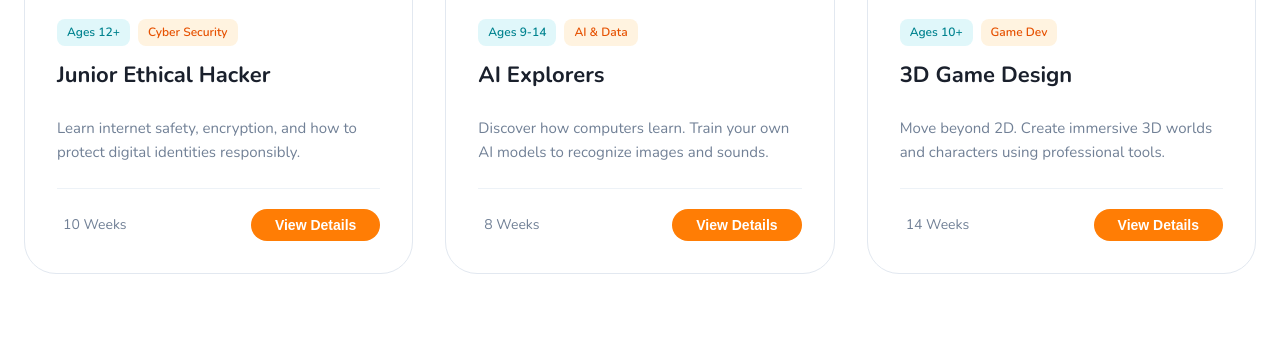
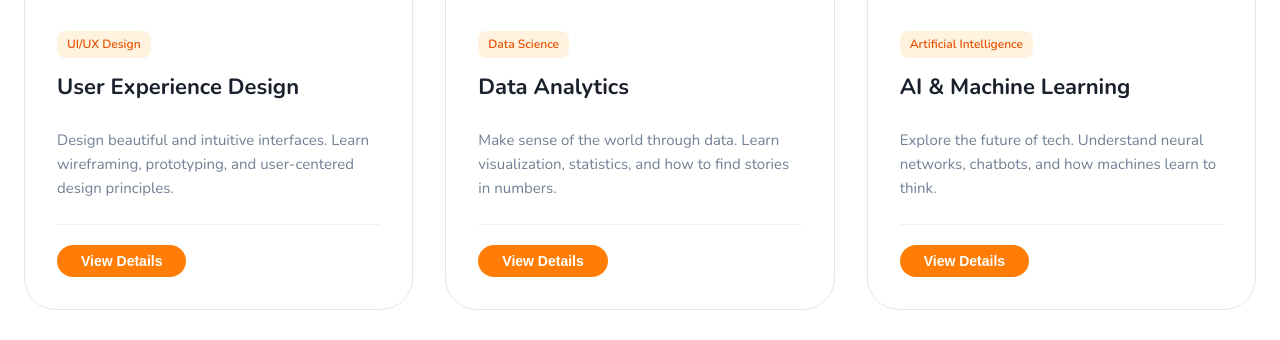
Before and after one commit to ezekielbroni15/child-in-tech, a PHP site: page /programs.html in a window 1280 px wide. Shown: the part 1212-1552 px from the top of the page. Run offline with PHP 8.4, Linux system fonts and the light colour scheme; some libraries are stand-ins or nearby versions; some web fonts are replaced.

Commit message:
program updates

```diff
--- a/assets/css/global.css
+++ b/assets/css/global.css
@@ -142,6 +142,11 @@ a {
   color: var(--primary);
 }
 
+.navbar .btn {
+  padding: 10px 24px;
+  font-size: 15px;
+}
+
 .logo-icon {
   width: 40px;
   height: 40px;
--- a/programs.html
+++ b/programs.html
@@ -74,57 +74,105 @@
 
     <main class="container">
       <!-- Filter Bar -->
-      <div class="filters-section" style="text-align: center">
+      <div
+        class="filters-section"
+        style="text-align: center; margin-bottom: 48px"
+      >
         <div class="filter-bar">
-          <button class="filter-btn active" data-media-type="banani-button">
-            All Programs
+          <button
+            class="filter-btn active"
+            data-filter="all"
+            data-media-type="banani-button"
+          >
+            All
           </button>
-          <button class="filter-btn" data-media-type="banani-button">
+          <button
+            class="filter-btn"
+            data-filter="coding"
+            data-media-type="banani-button"
+          >
             Coding
           </button>
-          <button class="filter-btn" data-media-type="banani-button">
+          <button
+            class="filter-btn"
+            data-filter="cybersecurity"
+            data-media-type="banani-button"
+          >
+            Cybersecurity
+          </button>
+          <button
+            class="filter-btn"
+            data-filter="gamedev"
+            data-media-type="banani-button"
+          >
+            Game Dev
+          </button>
+          <button
+            class="filter-btn"
+            data-filter="uiux"
+            data-media-type="banani-button"
+          >
+            UI/UX
+          </button>
+          <button
+            class="filter-btn"
+            data-filter="datascience"
+            data-media-type="banani-button"
+          >
+            Data Science
+          </button>
+          <button
+            class="filter-btn"
+            data-filter="ai"
+            data-media-type="banani-button"
+          >
+            AI
+          </button>
+          <button
+            class="filter-btn"
+            data-filter="robotics"
+            data-media-type="banani-button"
+          >
             Robotics
           </button>
-          <button class="filter-btn" data-media-type="banani-button">
-            AI &amp; Data
+          <button
+            class="filter-btn"
+            data-filter="stem"
+            data-media-type="banani-button"
+          >
+            STEM
           </button>
-          <button class="filter-btn" data-media-type="banani-button">
-            Camps
+          <button
+            class="filter-btn"
+            data-filter="digital"
+            data-media-type="banani-button"
+          >
+            Digital Skills
           </button>
         </div>
       </div>
 
       <!-- Course Grid -->
-      <div class="courses-grid">
-        <!-- Course 1 -->
-        <div class="course-card">
+      <div class="courses-grid" id="coursesGrid">
+        <!-- Coding -->
+        <div class="course-card" data-category="coding">
           <div class="course-image-container">
             <img
-              src="https://images.unsplash.com/photo-1628605007510-696cd5731961?crop=entropy&amp;cs=tinysrgb&amp;fit=max&amp;fm=jpg&amp;ixid=M3w2MjYyMDB8MHwxfHNlYXJjaHwxfHxjaGlsZCUyMGxlYXJuaW5nJTIwY29kaW5nJTIwdGFibGV0fGVufDB8fHx8MTc2NzY5NTk0MXww&amp;ixlib=rb-4.1.0&amp;q=80&amp;w=1080"
-              alt="Kids coding with blocks"
+              src="https://images.unsplash.com/photo-1580894732444-8ecded7900cd?crop=entropy&cs=tinysrgb&fit=max&fm=jpg&ixid=M3w2MjYyMDB8MHwxfHNlYXJjaHwxfHxjb2RpbmclMjBjbGFzc3Jvb218ZW58MHx8fHwxNzY3Njk2MDAwfDA&ixlib=rb-4.1.0&q=80&w=1080"
+              alt="Coding"
               class="course-img"
-              data-query="child learning coding tablet"
             />
-            <span class="level-badge">Beginner</span>
           </div>
           <div class="course-content">
             <div class="course-tags">
-              <span class="tag tag-age">Ages 5-7</span>
-              <span class="tag tag-type">Coding</span>
+              <span class="tag tag-type">Coding & Software Dev</span>
             </div>
-            <h3 class="course-title">Junior Coders: Scratch Jr</h3>
+            <h3 class="course-title">Software Development</h3>
             <p class="course-desc">
-              A fun introduction to programming logic using colorful blocks and
-              interactive stories.
+              Master the languages of the web and software. From HTML/CSS to
+              Python and JavaScript, build real applications.
             </p>
             <div class="course-footer">
-              <div class="course-duration">
-                <iconify-icon
-                  icon="lucide:clock"
-                  style="font-size: 16px"
-                ></iconify-icon>
-                8 Weeks
-              </div>
               <button
                 class="btn btn-primary"
                 style="padding: 8px 24px; font-size: 14px"
@@ -136,35 +184,25 @@
           </div>
         </div>
 
-        <!-- Course 2 -->
-        <div class="course-card">
+        <!-- Cybersecurity -->
+        <div class="course-card" data-category="cybersecurity">
           <div class="course-image-container">
             <img
-              src="https://images.unsplash.com/photo-1527689638836-411945a2b57c?crop=entropy&amp;cs=tinysrgb&amp;fit=max&amp;fm=jpg&amp;ixid=M3w2MjYyMDB8MHwxfHNlYXJjaHwxfHxjaGlsZCUyMGJ1aWxkaW5nJTIwbGVnbyUyMHJvYm90fGVufDB8fHx8MTc2NzY5NTk0NHww&amp;ixlib=rb-4.1.0&amp;q=80&amp;w=1080"
-              alt="Building robot"
+              src="https://images.unsplash.com/photo-1563206767-5b18f218e8de?crop=entropy&cs=tinysrgb&fit=max&fm=jpg&ixid=M3w2MjYyMDB8MHwxfHNlYXJjaHwxfHxjeWJlciUyMHNlY3VyaXR5fGVufDB8fHx8MTc2NzY5NjAwMXww&ixlib=rb-4.1.0&q=80&w=1080"
+              alt="Cybersecurity"
               class="course-img"
-              data-query="child building lego robot"
             />
-            <span class="level-badge">Intermediate</span>
           </div>
           <div class="course-content">
             <div class="course-tags">
-              <span class="tag tag-age">Ages 8-12</span>
-              <span class="tag tag-type">Robotics</span>
+              <span class="tag tag-type">Cybersecurity</span>
             </div>
-            <h3 class="course-title">Robo-Builders League</h3>
+            <h3 class="course-title">Cyber Defense</h3>
             <p class="course-desc">
-              Design, build, and code your own robots to navigate mazes and
-              complete tasks.
+              Learn how to protect systems and networks. Understand ethical
+              hacking, encryption, and digital safety.
             </p>
             <div class="course-footer">
-              <div class="course-duration">
-                <iconify-icon
-                  icon="lucide:clock"
-                  style="font-size: 16px"
-                ></iconify-icon>
-                12 Weeks
-              </div>
               <button
                 class="btn btn-primary"
                 style="padding: 8px 24px; font-size: 14px"
@@ -176,35 +214,25 @@
           </div>
         </div>
 
-        <!-- Course 3 -->
-        <div class="course-card">
+        <!-- Game Dev -->
+        <div class="course-card" data-category="gamedev">
           <div class="course-image-container">
             <img
-              src="https://images.unsplash.com/photo-1701967341617-14499d8bf8c3?crop=entropy&amp;cs=tinysrgb&amp;fit=max&amp;fm=jpg&amp;ixid=M3w2MjYyMDB8MHwxfHNlYXJjaHwxfHx0ZWVuYWdlciUyMGNvZGluZyUyMGNvbXB1dGVyfGVufDB8fHx8MTc2NzY5NTk0Nnww&amp;ixlib=rb-4.1.0&amp;q=80&amp;w=1080"
-              alt="Python coding"
+              src="https://images.unsplash.com/photo-1552820728-8b83bb6b773f?crop=entropy&cs=tinysrgb&fit=max&fm=jpg&ixid=M3w2MjYyMDB8MHwxfHNlYXJjaHwxfHxnYW1lJTIwZGV2ZWxvcG1lbnR8ZW58MHx8fHwxNzY3Njk2MDAyfDA&ixlib=rb-4.1.0&q=80&w=1080"
+              alt="Game Dev"
               class="course-img"
-              data-query="teenager coding computer"
             />
-            <span class="level-badge">Advanced</span>
           </div>
           <div class="course-content">
             <div class="course-tags">
-              <span class="tag tag-age">Ages 10-15</span>
-              <span class="tag tag-type">Coding</span>
+              <span class="tag tag-type">Game Development</span>
             </div>
-            <h3 class="course-title">Python for Future Pros</h3>
+            <h3 class="course-title">Game Design & Dev</h3>
             <p class="course-desc">
-              Master real-world text-based coding with Python. Build games and
-              data apps.
+              Create your own worlds. Learn game logic, character design, and
+              physics engines like Unity and Roblox.
             </p>
             <div class="course-footer">
-              <div class="course-duration">
-                <iconify-icon
-                  icon="lucide:clock"
-                  style="font-size: 16px"
-                ></iconify-icon>
-                16 Weeks
-              </div>
               <button
                 class="btn btn-primary"
                 style="padding: 8px 24px; font-size: 14px"
@@ -216,35 +244,25 @@
           </div>
         </div>
 
-        <!-- Course 4 -->
-        <div class="course-card">
+        <!-- UI/UX -->
+        <div class="course-card" data-category="uiux">
           <div class="course-image-container">
             <img
-              src="https://images.unsplash.com/photo-1764336222789-28fd1846c6e3?crop=entropy&amp;cs=tinysrgb&amp;fit=max&amp;fm=jpg&amp;ixid=M3w2MjYyMDB8MHwxfHNlYXJjaHwxfHxjeWJlciUyMHNlY3VyaXR5JTIwdGVjaG5vbG9neSUyMGNvbmNlcHR8ZW58MHx8fHwxNzY3Njk1OTQ5fDA&amp;ixlib=rb-4.1.0&amp;q=80&amp;w=1080"
-              alt="Cybersecurity concept"
+              src="https://images.unsplash.com/photo-1586717791821-3f44a5638d0f?crop=entropy&cs=tinysrgb&fit=max&fm=jpg&ixid=M3w2MjYyMDB8MHwxfHNlYXJjaHwxfHx1aSUyMHV4JTIwZGVzaWdufGVufDB8fHx8MTc2NzY5NjAwM3ww&ixlib=rb-4.1.0&q=80&w=1080"
+              alt="UI/UX"
               class="course-img"
-              data-query="cyber security technology concept"
             />
-            <span class="level-badge">Intermediate</span>
           </div>
           <div class="course-content">
             <div class="course-tags">
-              <span class="tag tag-age">Ages 12+</span>
-              <span class="tag tag-type">Cyber Security</span>
+              <span class="tag tag-type">UI/UX Design</span>
             </div>
-            <h3 class="course-title">Junior Ethical Hacker</h3>
+            <h3 class="course-title">User Experience Design</h3>
             <p class="course-desc">
-              Learn internet safety, encryption, and how to protect digital
-              identities responsibly.
+              Design beautiful and intuitive interfaces. Learn wireframing,
+              prototyping, and user-centered design principles.
             </p>
             <div class="course-footer">
-              <div class="course-duration">
-                <iconify-icon
-                  icon="lucide:clock"
-                  style="font-size: 16px"
-                ></iconify-icon>
-                10 Weeks
-              </div>
               <button
                 class="btn btn-primary"
                 style="padding: 8px 24px; font-size: 14px"
@@ -256,35 +274,25 @@
           </div>
         </div>
 
-        <!-- Course 5 -->
-        <div class="course-card">
+        <!-- Data Science -->
+        <div class="course-card" data-category="datascience">
           <div class="course-image-container">
             <img
-              src="https://images.unsplash.com/photo-1737644467636-6b0053476bb2?crop=entropy&amp;cs=tinysrgb&amp;fit=max&amp;fm=jpg&amp;ixid=M3w2MjYyMDB8MHwxfHNlYXJjaHwxfHxhcnRpZmljaWFsJTIwaW50ZWxsaWdlbmNlJTIwcm9ib3QlMjBmYWNlfGVufDB8fHx8MTc2NzY5NTk1Mnww&amp;ixlib=rb-4.1.0&amp;q=80&amp;w=1080"
-              alt="AI robot"
+              src="https://images.unsplash.com/photo-1551288049-bebda4e38f71?crop=entropy&cs=tinysrgb&fit=max&fm=jpg&ixid=M3w2MjYyMDB8MHwxfHNlYXJjaHwxfHxkYXRhJTIwc2NpZW5jZXxlbnwwfHx8fDE3Njc2OTYwMDR8MA&ixlib=rb-4.1.0&q=80&w=1080"
+              alt="Data Science"
               class="course-img"
-              data-query="artificial intelligence robot face"
             />
-            <span class="level-badge">All Levels</span>
           </div>
           <div class="course-content">
             <div class="course-tags">
-              <span class="tag tag-age">Ages 9-14</span>
-              <span class="tag tag-type">AI &amp; Data</span>
+              <span class="tag tag-type">Data Science</span>
             </div>
-            <h3 class="course-title">AI Explorers</h3>
+            <h3 class="course-title">Data Analytics</h3>
             <p class="course-desc">
-              Discover how computers learn. Train your own AI models to
-              recognize images and sounds.
+              Make sense of the world through data. Learn visualization,
+              statistics, and how to find stories in numbers.
             </p>
             <div class="course-footer">
-              <div class="course-duration">
-                <iconify-icon
-                  icon="lucide:clock"
-                  style="font-size: 16px"
-                ></iconify-icon>
-                8 Weeks
-              </div>
               <button
                 class="btn btn-primary"
                 style="padding: 8px 24px; font-size: 14px"
@@ -296,35 +304,115 @@
           </div>
         </div>
 
-        <!-- Course 6 -->
-        <div class="course-card">
+        <!-- AI -->
+        <div class="course-card" data-category="ai">
           <div class="course-image-container">
             <img
-              src="https://images.unsplash.com/photo-1676263813382-bb5ba4b63f91?crop=entropy&amp;cs=tinysrgb&amp;fit=max&amp;fm=jpg&amp;ixid=M3w2MjYyMDB8MHwxfHNlYXJjaHwxfHx2aWRlbyUyMGdhbWUlMjBkZXNpZ24lMjBzY3JlZW58ZW58MHx8fHwxNzY3Njk1OTU1fDA&amp;ixlib=rb-4.1.0&amp;q=80&amp;w=1080"
-              alt="Game design"
+              src="https://images.unsplash.com/photo-1677442136019-21780ecad995?crop=entropy&cs=tinysrgb&fit=max&fm=jpg&ixid=M3w2MjYyMDB8MHwxfHNlYXJjaHwxfHxhcnRpZmljaWFsJTIwaW50ZWxsaWdlbmNlfGVufDB8fHx8MTc2NzY5NjAwNXww&ixlib=rb-4.1.0&q=80&w=1080"
+              alt="AI"
               class="course-img"
-              data-query="video game design screen"
             />
-            <span class="level-badge">Intermediate</span>
           </div>
           <div class="course-content">
             <div class="course-tags">
-              <span class="tag tag-age">Ages 10+</span>
-              <span class="tag tag-type">Game Dev</span>
+              <span class="tag tag-type">Artificial Intelligence</span>
             </div>
-            <h3 class="course-title">3D Game Design</h3>
+            <h3 class="course-title">AI & Machine Learning</h3>
             <p class="course-desc">
-              Move beyond 2D. Create immersive 3D worlds and characters using
-              professional tools.
+              Explore the future of tech. Understand neural networks, chatbots,
+              and how machines learn to think.
             </p>
             <div class="course-footer">
-              <div class="course-duration">
-                <iconify-icon
-                  icon="lucide:clock"
-                  style="font-size: 16px"
-                ></iconify-icon>
-                14 Weeks
-              </div>
+              <button
+                class="btn btn-primary"
+                style="padding: 8px 24px; font-size: 14px"
+                data-media-type="banani-button"
+              >
+                View Details
+              </button>
+            </div>
+          </div>
+        </div>
+
+        <!-- Robotics -->
+        <div class="course-card" data-category="robotics">
+          <div class="course-image-container">
+            <img
+              src="https://images.unsplash.com/photo-1535378437323-9555f374669e?crop=entropy&cs=tinysrgb&fit=max&fm=jpg&ixid=M3w2MjYyMDB8MHwxfHNlYXJjaHwxfHxyb2JvdGljc3xlbnwwfHx8fDE3Njc2OTYwMDZ8MA&ixlib=rb-4.1.0&q=80&w=1080"
+              alt="Robotics"
+              class="course-img"
+            />
+          </div>
+          <div class="course-content">
+            <div class="course-tags">
+              <span class="tag tag-type">Robotics</span>
+            </div>
+            <h3 class="course-title">Robotics Engineering</h3>
+            <p class="course-desc">
+              Build and program robots using sensors and motors. Combine coding
+              with mechanical engineering.
+            </p>
+            <div class="course-footer">
+              <button
+                class="btn btn-primary"
+                style="padding: 8px 24px; font-size: 14px"
+                data-media-type="banani-button"
+              >
+                View Details
+              </button>
+            </div>
+          </div>
+        </div>
+
+        <!-- STEM -->
+        <div class="course-card" data-category="stem">
+          <div class="course-image-container">
+            <img
+              src="https://images.unsplash.com/photo-1532094349884-543bc11b234d?crop=entropy&cs=tinysrgb&fit=max&fm=jpg&ixid=M3w2MjYyMDB8MHwxfHNlYXJjaHwxfHxzdGVtJTIwZWR1Y2F0aW9ufGVufDB8fHx8MTc2NzY5NjAwN3ww&ixlib=rb-4.1.0&q=80&w=1080"
+              alt="STEM"
+              class="course-img"
+            />
+          </div>
+          <div class="course-content">
+            <div class="course-tags">
+              <span class="tag tag-type">STEM Education</span>
+            </div>
+            <h3 class="course-title">Science & Tech</h3>
+            <p class="course-desc">
+              Hands-on experiments integrating science, technology, engineering,
+              and math for creative problem solving.
+            </p>
+            <div class="course-footer">
+              <button
+                class="btn btn-primary"
+                style="padding: 8px 24px; font-size: 14px"
+                data-media-type="banani-button"
+              >
+                View Details
+              </button>
+            </div>
+          </div>
+        </div>
+
+        <!-- Digital Skills -->
+        <div class="course-card" data-category="digital">
+          <div class="course-image-container">
+            <img
+              src="https://images.unsplash.com/photo-1496181133206-80ce9b88a853?crop=entropy&cs=tinysrgb&fit=max&fm=jpg&ixid=M3w2MjYyMDB8MHwxfHNlYXJjaHwxfHxkaWdpdGFsJTIwc2tpbGxzfGVufDB8fHx8MTc2NzY5NjAwOHww&ixlib=rb-4.1.0&q=80&w=1080"
+              alt="Digital Skills"
+              class="course-img"
+            />
+          </div>
+          <div class="course-content">
+            <div class="course-tags">
+              <span class="tag tag-type">Digital Skills</span>
+            </div>
+            <h3 class="course-title">Digital Literacy</h3>
+            <p class="course-desc">
+              Essential skills for the digital age. Internet safety,
+              productivity tools, and cloud collaboration.
+            </p>
+            <div class="course-footer">
               <button
                 class="btn btn-primary"
                 style="padding: 8px 24px; font-size: 14px"
@@ -354,6 +442,35 @@
         </button>
       </section>
     </main>
+
+    <script>
+      document.addEventListener("DOMContentLoaded", () => {
+        const filterBtns = document.querySelectorAll(".filter-btn");
+        const cards = document.querySelectorAll(".course-card");
+
+        filterBtns.forEach((btn) => {
+          btn.addEventListener("click", () => {
+            // Remove active class from all buttons
+            filterBtns.forEach((b) => b.classList.remove("active"));
+            // Add active class to clicked button
+            btn.classList.add("active");
+
+            const filterValue = btn.getAttribute("data-filter");
+
+            cards.forEach((card) => {
+              if (
+                filterValue === "all" ||
+                card.getAttribute("data-category") === filterValue
+              ) {
+                card.style.display = "block";
+              } else {
+                card.style.display = "none";
+              }
+            });
+          });
+        });
+      });
+    </script>
 
     <!-- Footer -->
     <footer class="footer">
```
